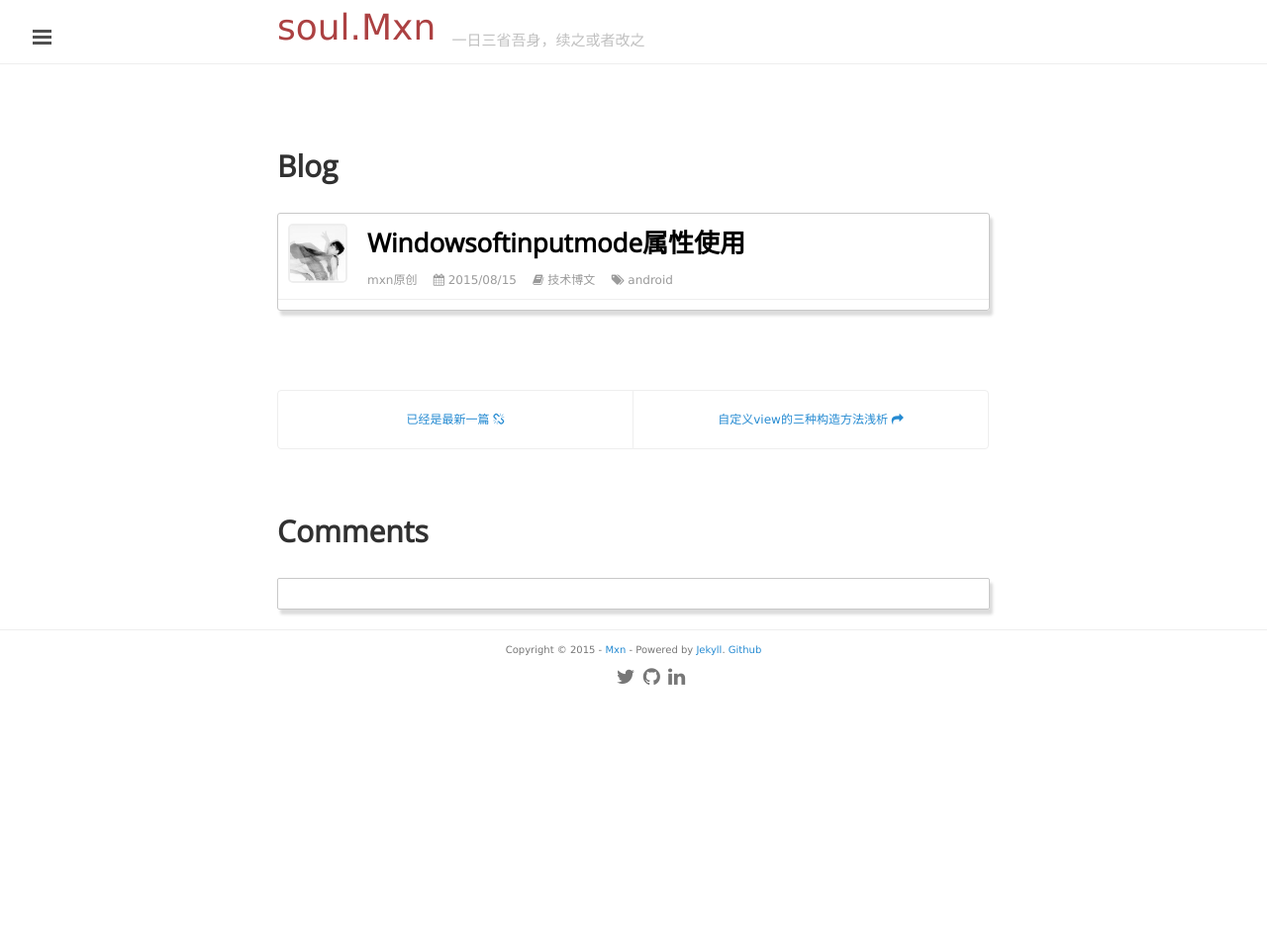
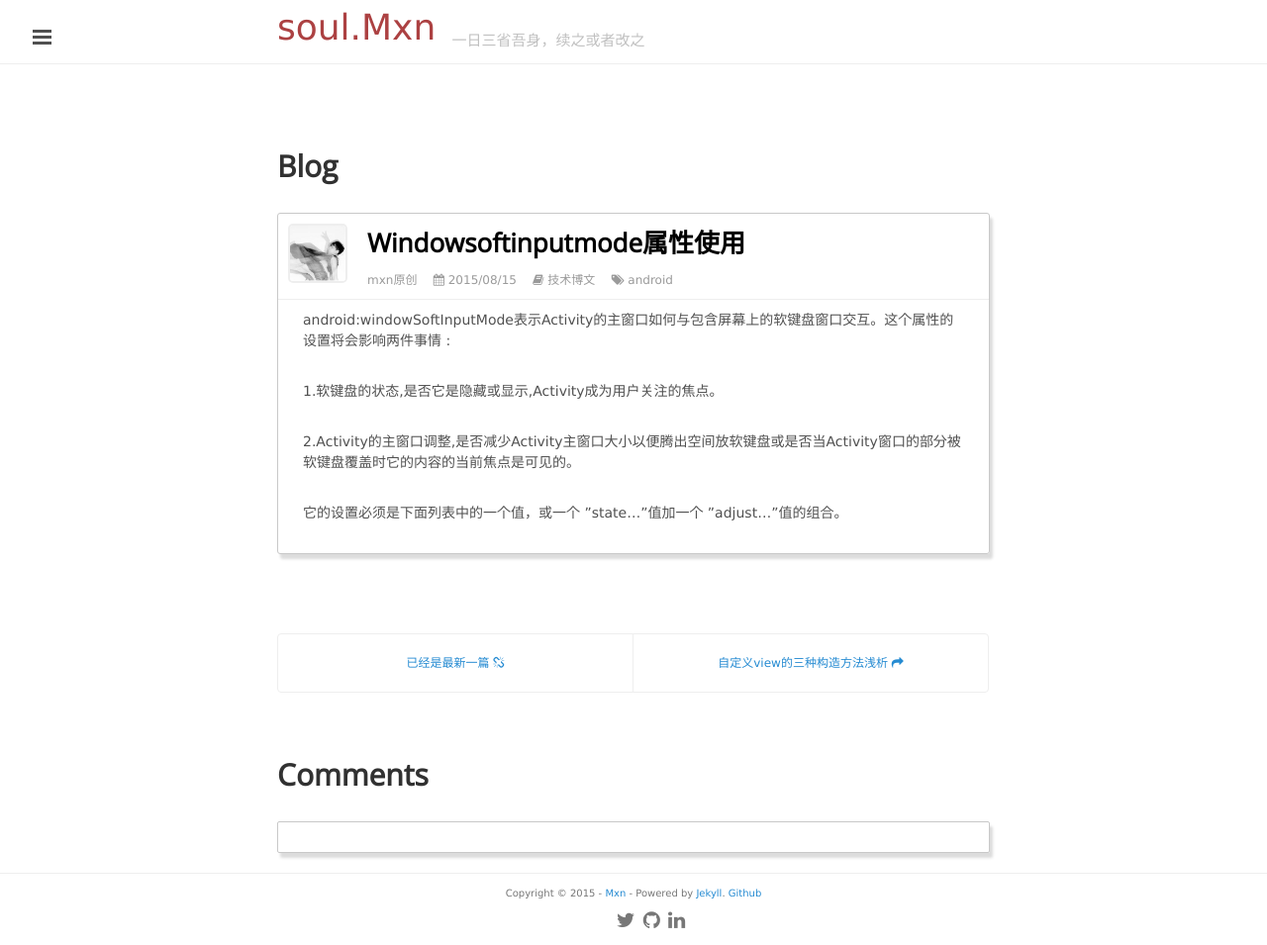
Before and after one commit to mxn21/mxn21.github.io, a Jekyll site: the page built from _posts/2015-8-15-windowSoftInputMode属性使用.md, in a window 1280 px wide. Shown: the whole page at 99% size. Built offline with Jekyll 4.4.1, drawn with Linux system fonts in a browser that asks for light colours; Markdown is read by kramdown in place of the engine named in the settings; comment, search, counter and statistics services are not loaded; before the commit the page ends 900 px from its top, so only the background shows below that.

Commit message:
12312
312312

```diff
--- a/_posts/2015-8-15-windowSoftInputMode属性使用.md
+++ b/_posts/2015-8-15-windowSoftInputMode属性使用.md
@@ -5,3 +5,11 @@
 category: 技术博文
 tag: android
 ---
+
+android:windowSoftInputMode表示Activity的主窗口如何与包含屏幕上的软键盘窗口交互。这个属性的设置将会影响两件事情 :
+
+1.软键盘的状态,是否它是隐藏或显示,Activity成为用户关注的焦点。
+
+2.Activity的主窗口调整,是否减少Activity主窗口大小以便腾出空间放软键盘或是否当Activity窗口的部分被软键盘覆盖时它的内容的当前焦点是可见的。
+
+它的设置必须是下面列表中的一个值，或一个 ”state…”值加一个 ”adjust…”值的组合。
```
